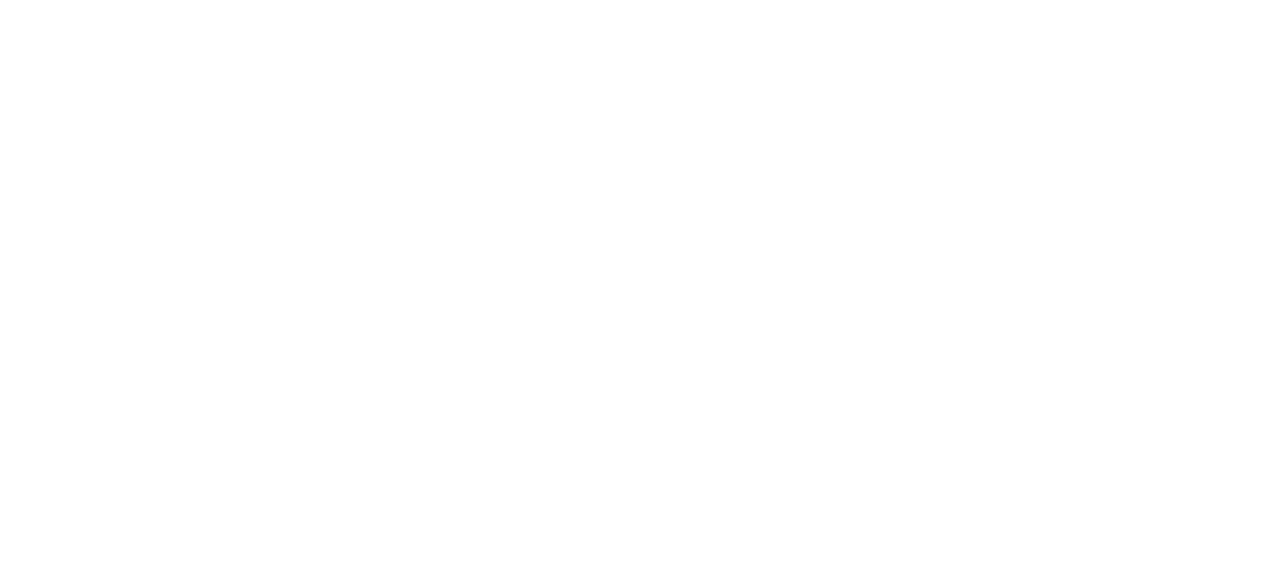
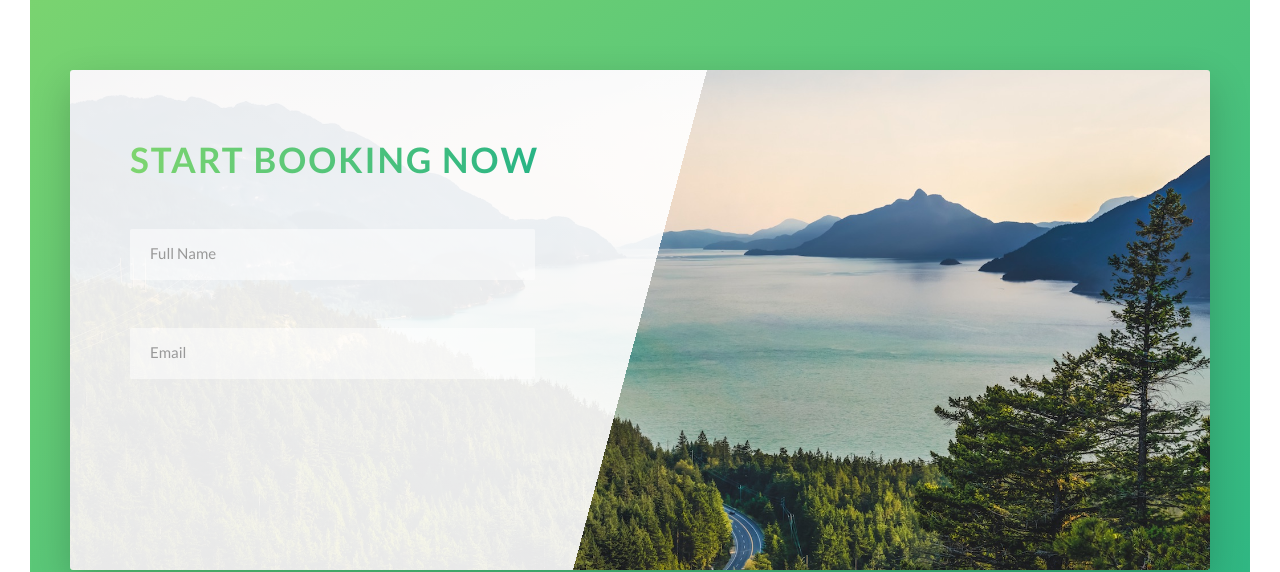
Before and after one commit to mohammadmaninang94/natours, a React (Create React App) app: page / in a window 1280 px wide. Shown: the part 4603-5175 px from the top of the page. Before the commit the page ends 4553 px from the top, so only its background shows below. Built offline with nearby package versions, Linux system fonts and the light colour scheme.

Commit message:
added section booking

```diff
--- a/src/App.js
+++ b/src/App.js
@@ -4,6 +4,7 @@
 import SectionFeatures from './components/section-features/section-features.component';
 import SectionTours from './components/section-tours/section-tours.component';
 import SectionStory from './components/section-stories/section-stories.component';
+import SectionBook from './components/section-book/section-book.component';
 
 function App() {
   return (
@@ -13,6 +14,7 @@
       <SectionFeatures />
       <SectionTours />
       <SectionStory />
+      <SectionBook />
     </Fragment>
   );
 }
--- /dev/null
+++ b/src/components/section-book/section-book.component.jsx
@@ -0,0 +1,27 @@
+import React from 'react';
+
+const SectionBook = () => (
+    <section className='section-book'>
+        <div className='row'>
+            <div className='book'>
+                <div className='book__form' >
+                    <form action='#' className='form'>
+                    <div className='u-margin-bottom-medium'>
+                        <h2 className='heading-secondary'>Start booking now</h2>
+                    </div>
+                        <div className='form__group'>
+                            <input id='fullname' type='text' className='form__input' placeholder='Full Name' required />
+                            <label htmlFor='fullname' className='form__label'>Full Name</label>
+                        </div>
+                        <div className='form__group'>
+                            <input id='email' type='email' className='form__input' placeholder='Email' required />
+                            <label htmlFor='email' className='form__label'>Email</label>
+                        </div>
+                    </form>
+                </div>
+            </div>
+        </div>
+    </section>
+);
+
+export default SectionBook;
--- a/src/components/section-stories/section-stories.component.jsx
+++ b/src/components/section-stories/section-stories.component.jsx
@@ -10,16 +10,16 @@
         <div className='bg-video'>
             <video className='bg-video__content' autoPlay muted loop>
                 <source src='img/video.mp4' type='video/mp4' />
-                <sorce src='img/video.webm' type='video/webm' />
+                <source src='img/video.webm' type='video/webm' />
                 Your browser is not supported!
             </video>
         </div>
         <div className='u-center-text u-margin-bottom-big'>
             <h2 className='heading-secondary'>We make people genuinely happy</h2>
         </div>
-        {stories.map(({ ...props }) => (
-            <div className='row'>
-                <StoryBox {...props} />
+        {stories.map(({name, ...props }) => (
+            <div key={name} className='row'>
+                <StoryBox name={name} {...props} />
             </div>
         ))}
         <div className='u-center-text u-margin-top-huge'>
--- a/src/sass/abstracts/_variables.scss
+++ b/src/sass/abstracts/_variables.scss
@@ -15,7 +15,9 @@
 
 $color-white: #fff;
 $color-black: #000;
+
 $color-grey-dark: #777;
+$color-grey-dark-2: #999;
 
 // FONT
 $default-font-size: 1.6rem;
--- /dev/null
+++ b/src/sass/components/_book.scss
@@ -0,0 +1,19 @@
+.book {
+  box-shadow: 0 1.5rem 4rem rgba($color-black, 0.2);
+  background-size: 100%;
+  border-radius: 3px;
+  height: 50rem;
+
+  &__form {
+    width: 50%;
+    padding: 6rem;
+  }
+
+  background-image: linear-gradient(
+      105deg,
+      rgba($color-white, 0.9) 0%,
+      rgba($color-white, 0.9) 50%,
+      transparent 50%
+    ),
+    url("/img/nat-10.jpg");
+}
--- /dev/null
+++ b/src/sass/components/_form.scss
@@ -0,0 +1,47 @@
+.form {
+  &__input {
+    font-size: 1.5rem;
+    font-family: inherit;
+    color: inherit;
+    padding: 1.5rem 2rem;
+    border-radius: 2px;
+    background-color: rgba($color-white, 0.5);
+    border: none;
+    border-bottom: 3px solid transparent;
+    width: 90%;
+    display: block;
+
+    &:focus {
+      outline: none;
+      box-shadow: 0 1rem 2rem rgba($color-black, 0.1);
+      border-bottom: 3px solid $color-primary;
+    }
+
+    &:focus:invalid{
+        border-bottom: 3px solid $color-secondary-dark;
+    }
+
+    &::-webkit-input-placeholder {
+      color: $color-grey-dark-2;
+    }
+  }
+
+  &__label {
+      font-size: 1.2rem;
+      font-weight: 700;
+      margin-left: 2rem;
+      margin-top: .7rem;
+      display: block;
+      transition: all .3s;
+  }
+
+  &__input:placeholder-shown + &__label {
+      opacity: 0;
+      visibility: hidden;
+      transform: translateY(-4rem);
+  }
+
+  &__group:not(:last-child) {
+    margin-bottom: 2rem;
+  }
+}
--- a/src/sass/main.scss
+++ b/src/sass/main.scss
@@ -11,10 +11,12 @@
 @import "layout/header";
 
 @import "components/bg-video";
+@import "components/book";
 @import "components/button";
 @import "components/card";
 @import "components/compositon";
 @import "components/feature-box";
+@import "components/form";
 @import "components/story";
 
 @import "pages/home";
--- a/src/sass/pages/_home.scss
+++ b/src/sass/pages/_home.scss
@@ -25,3 +25,12 @@
   padding: 15rem 0;
   position: relative;
 }
+
+.section-book {
+  padding: 15rem 0;
+  background-image: linear-gradient(
+    to right bottom,
+    $color-primary-light,
+    $color-primary-dark
+  );
+}
```
